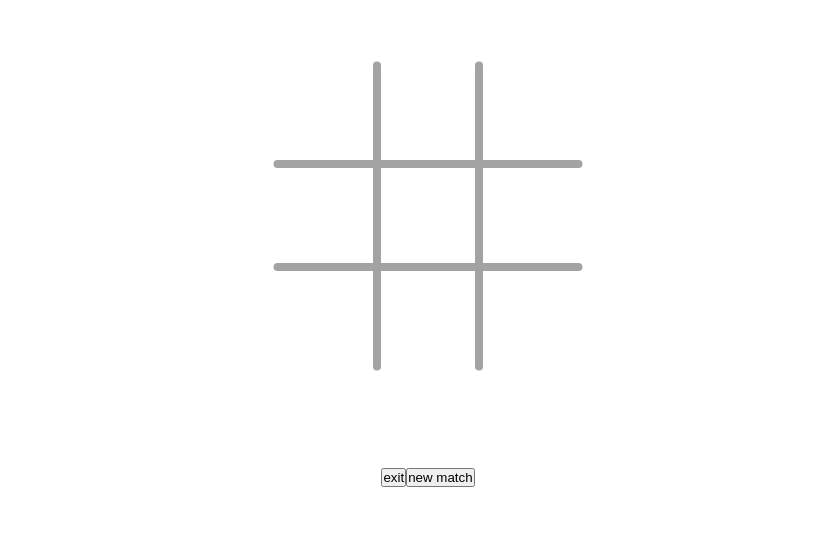
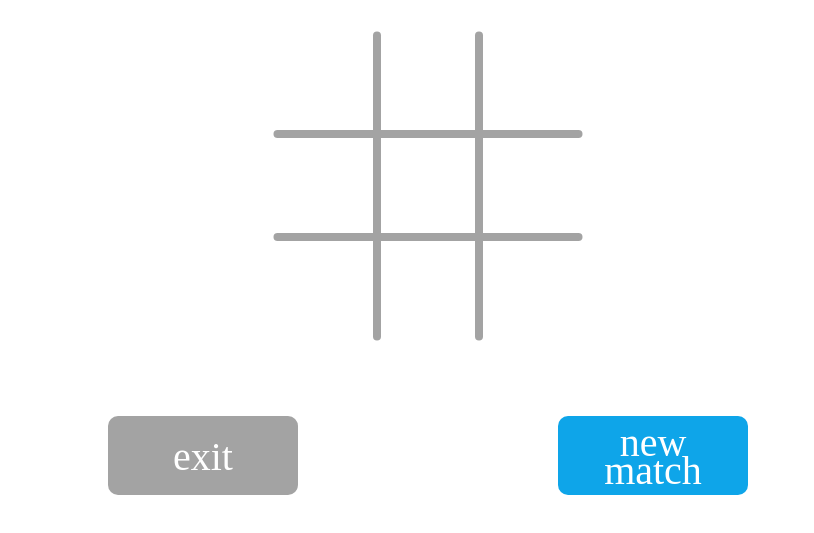
Before and after one commit to Larrys-code/Tic-Tac-Toe, a website: page index.html in a window 1280 px wide. Shown: the part 211-744 px from the top of the page, without its empty margins (212-1026 px from the left). Drawn offline with Linux system fonts and the light colour scheme; a web font is replaced by a local one.

Commit message:
Style board buttons and display

```diff
--- a/styles/styles.css
+++ b/styles/styles.css
@@ -12,10 +12,13 @@ html {
 }
 
 .container {
+    min-height: 650px;
     height: 100vh;
     display: grid;
-    place-items: center;
-    align-content: space-evenly;
+    gap: 80px;
+    justify-items: center;
+    align-items: center;
+    align-content: center;
 }
 
 .scoreboard {
@@ -167,6 +170,34 @@ html {
     transform: scaleY(103%);
 }
 
+.board-controls {
+    width: 50%;
+    display: grid;
+    grid-template-columns: 190px minmax(50px, 300px) 190px;
+    justify-content: center;
+}
+
+.board-controls button {
+    cursor: pointer;
+    font-family: Dongle;
+    font-weight: 300;
+    font-size: 40px;
+    line-height: 70%;
+    padding: 13px 30px 10px;
+    border-radius: 10px;
+    border-style: none;
+    color: white;
+}
+
+.board-controls .exit {
+    background-color: var(--grey);
+}
+
+.board-controls .new-match {
+    grid-column: 3/4;
+    background-color: var(--blue);
+}
+
 @keyframes place {
     0% {
         opacity: 50%;
```
